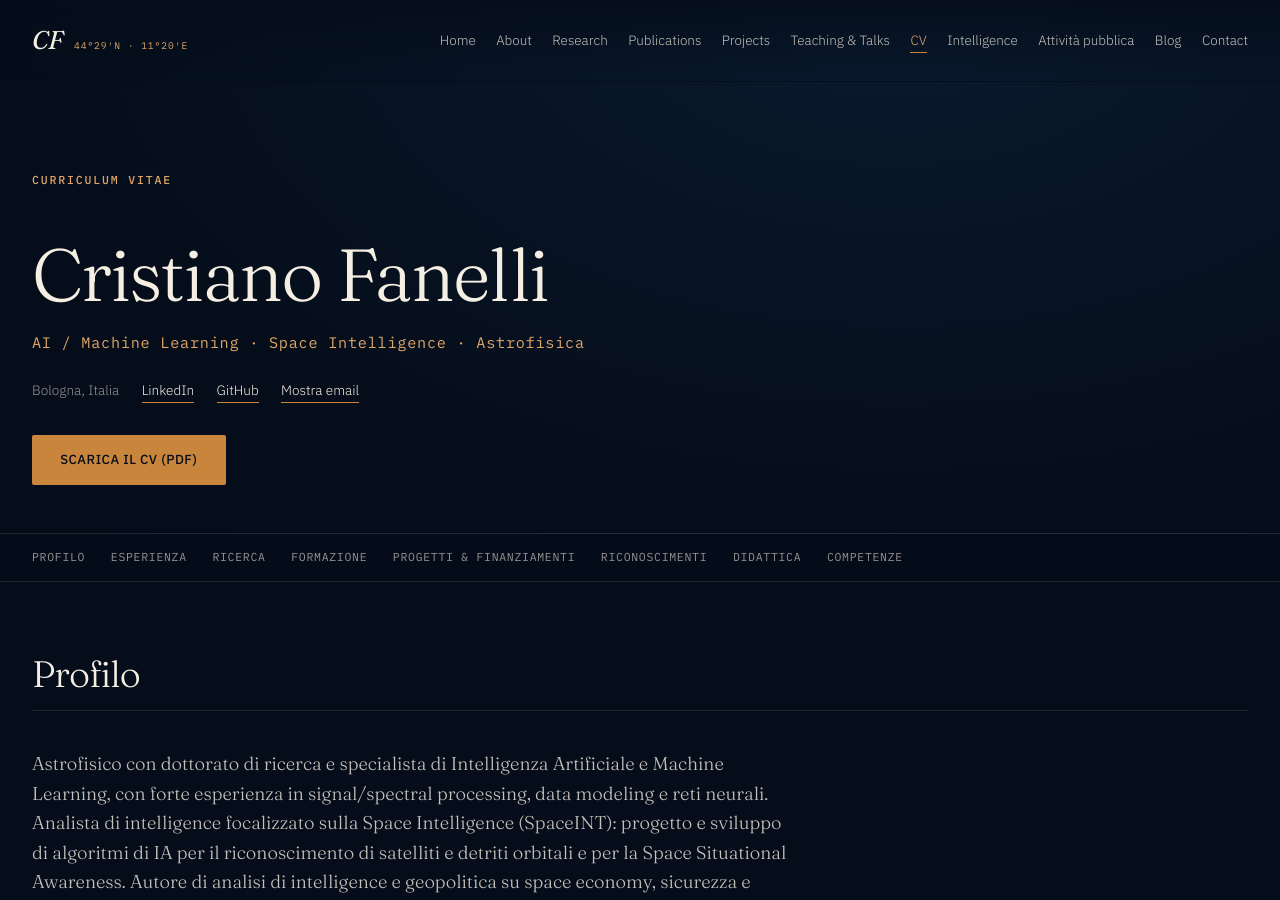
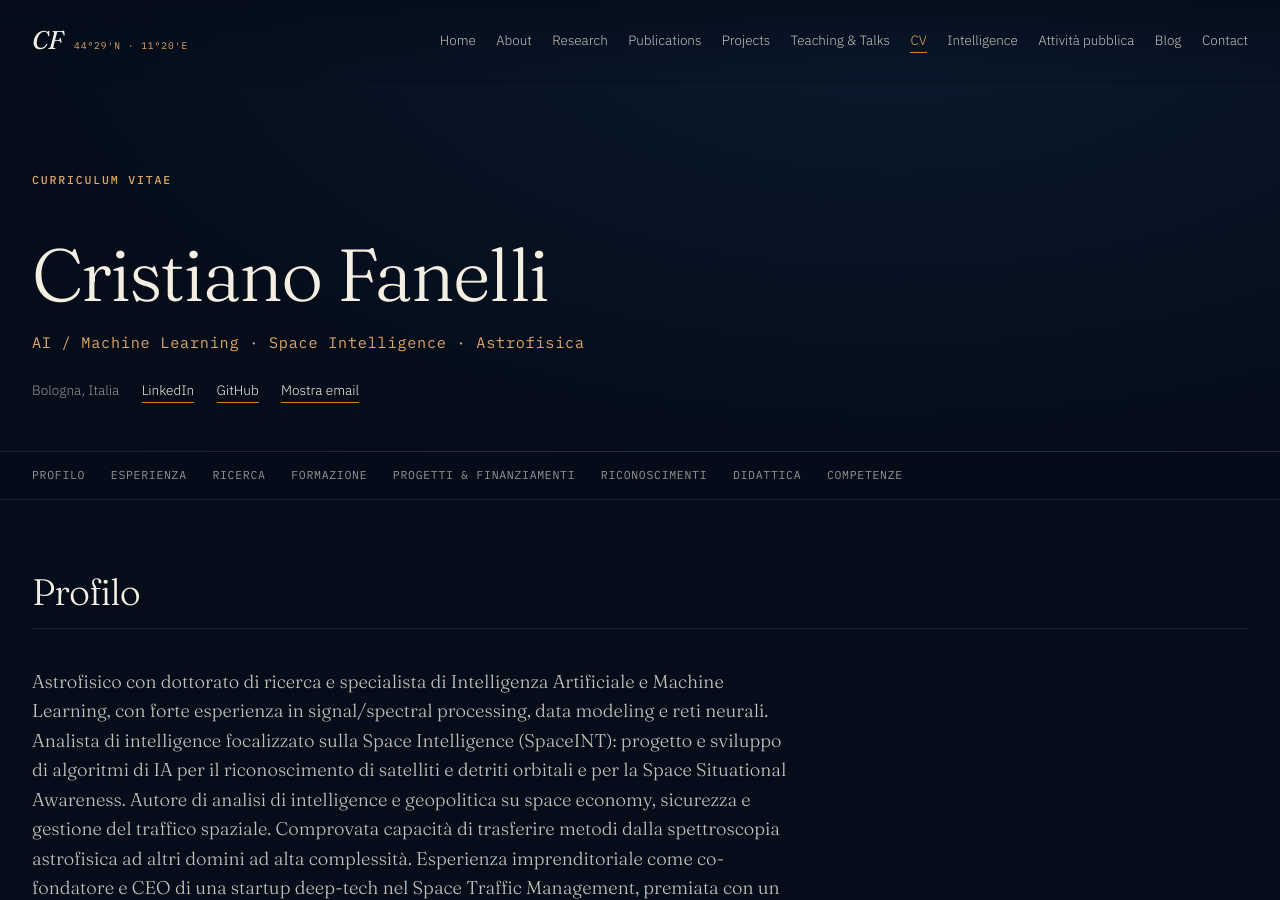
Before and after one commit to CrisWat/CrisWat.github.io, a Jekyll site: the page built from cv.md, in a window 1280 px wide and 900 px high. Built offline with Jekyll 4.4.1, drawn with Linux system fonts in a browser that asks for light colours; some of the changed text lies outside the part shown.

Commit message:
Rimuove il CV in PDF con recapiti personali
Il PDF pubblicava cellulare ed email personale. Il link di download
resta nascosto finché non c'è una versione pubblica del CV.

Co-Authored-By: Claude Opus 5.5 <noreply@anthropic.com>
Claude-Session: https://claude.ai/code/session_01Ky8ghPFD2B68RxWKdPv7vH

```diff
--- a/_data/cv.yml
+++ b/_data/cv.yml
@@ -23,7 +23,7 @@ contact:
   linkedin: "https://www.linkedin.com/in/cristiano-fanelli-b881859a"
   github: "https://github.com/CrisWat"
 
-pdf: "/assets/documents/CV_Cristiano_Fanelli.pdf"
+pdf: ""
 
 # --- Esperienza professionale -----------------------------------------
 experience:
--- a/_layouts/cv.html
+++ b/_layouts/cv.html
@@ -23,11 +23,13 @@ layout: default
                 <span id="email-container" class="cv-contact-email" aria-live="polite"></span>
             </div>
 
+            {% if cv.pdf != "" %}
             <div class="cv-actions">
                 <a class="button button-primary" href="{{ cv.pdf | relative_url }}" download>
                     Scarica il CV (PDF)
                 </a>
             </div>
+            {% endif %}
 
         </div>
     </header>
@@ -168,11 +170,13 @@ layout: default
             </div>
         </section>
 
+        {% if cv.pdf != "" %}
         <div class="cv-download-foot">
             <a class="button button-primary" href="{{ cv.pdf | relative_url }}" download>
                 Scarica il CV completo (PDF)
             </a>
         </div>
+        {% endif %}
 
     </div>
 
```
Also changed, not shown: 1 other file.
